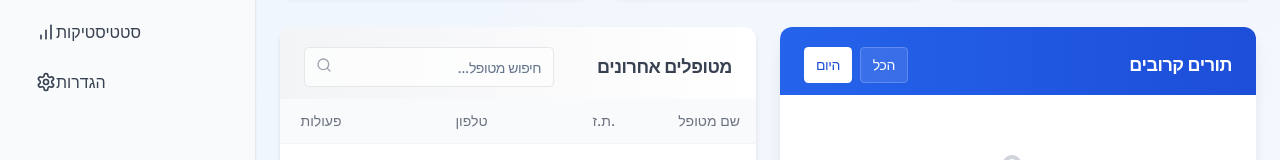
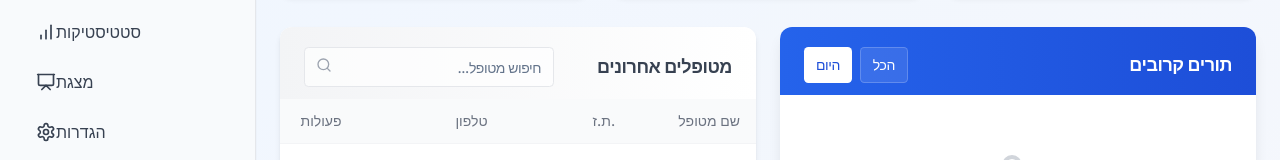
Before and after one commit to nofar13/medifolio, a React (Vite) app: page / in a window 1280 px wide. Shown: the part 245-405 px from the top of the page. Built offline with nearby package versions, Linux system fonts and the light colour scheme.

Commit message:
Add navigation functionality
This commit implements navigation functionality within the application.

```diff
--- a/src/components/SidebarNav.tsx
+++ b/src/components/SidebarNav.tsx
@@ -2,7 +2,7 @@
 import { Link, useLocation } from "react-router-dom";
 import {
   Home, Users, Calendar, BarChart, Settings,
-  Menu, ChevronRight, LogOut, Eye
+  Menu, ChevronRight, LogOut, Eye, PresentationIcon
 } from "lucide-react";
 import { cn } from "@/lib/utils";
 import { Button } from "@/components/ui/button";
@@ -22,6 +22,7 @@ export function SidebarNav({ isOpen, onToggle }: SidebarNavProps) {
     { name: "מטופלים", path: "/patients", icon: Users },
     { name: "פגישות", path: "/appointments", icon: Calendar },
     { name: "סטטיסטיקות", path: "/stats", icon: BarChart },
+    { name: "מצגת", path: "/presentation", icon: PresentationIcon },
     { name: "הגדרות", path: "/settings", icon: Settings },
   ];
 
```
